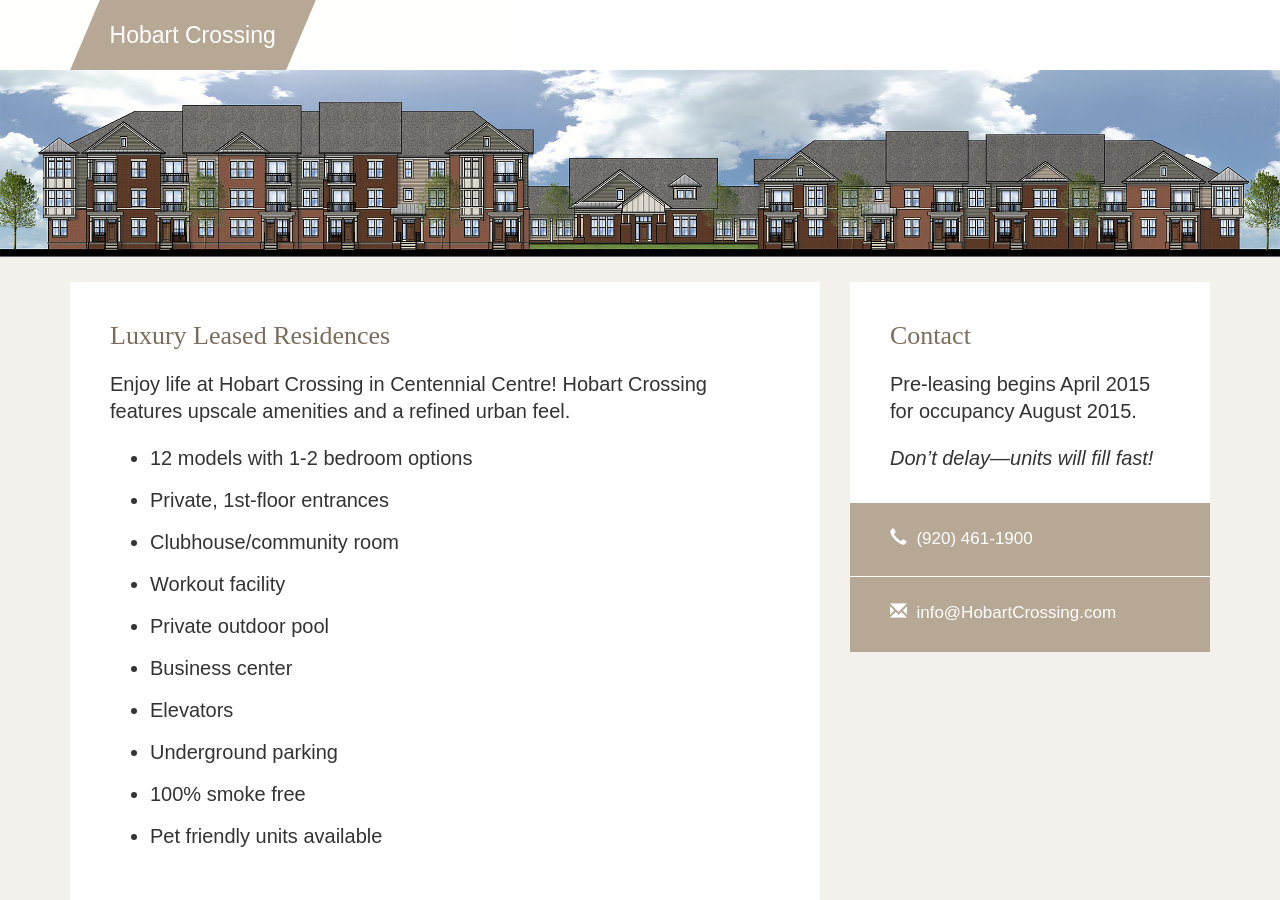
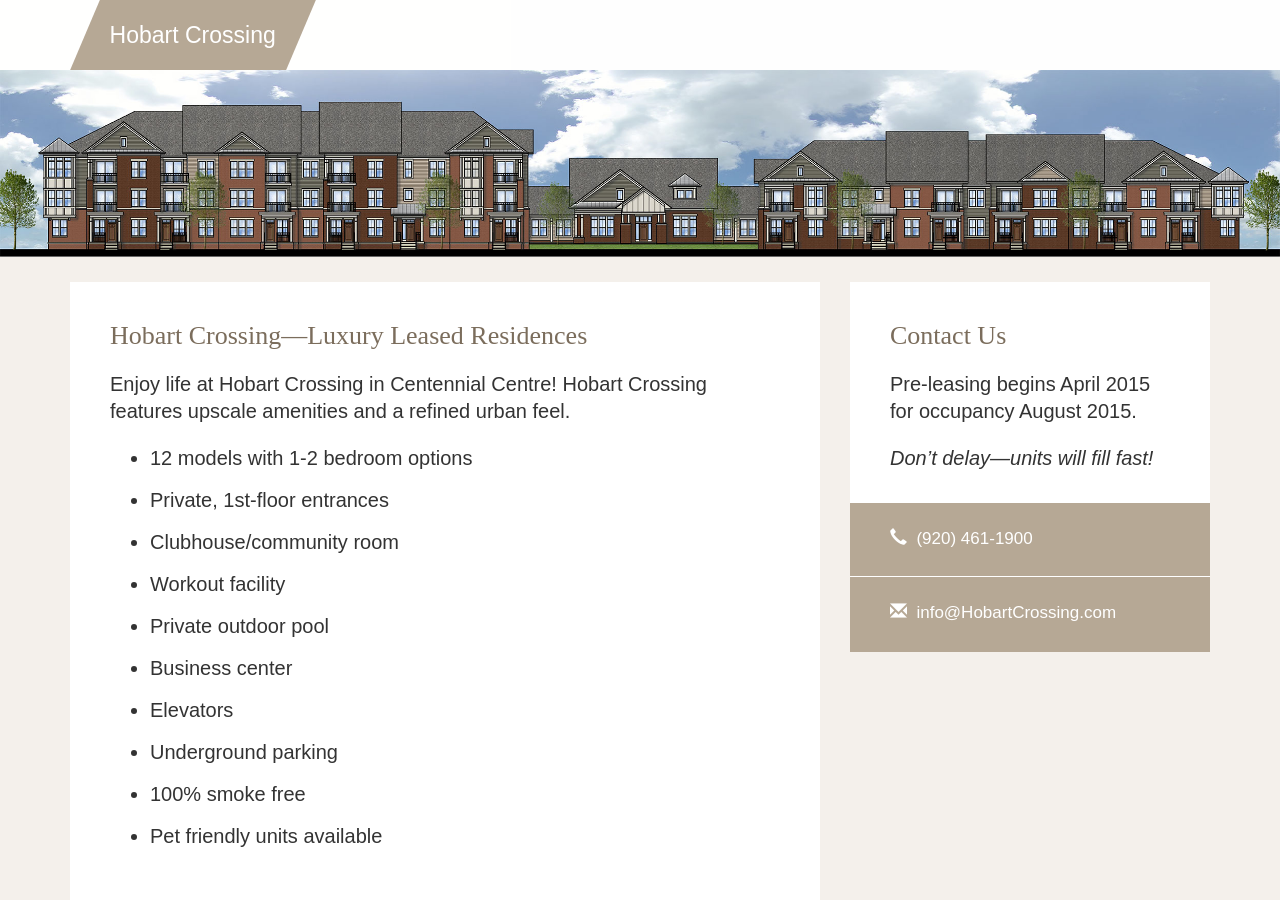
Before and after one commit to insight-creative/hobart-crossing, a Jekyll site: the page built from index.md, in a window 1280 px wide and 900 px high. Built offline with Jekyll 4.4.1, drawn with Linux system fonts in a browser that asks for light colours.

Commit message:
Proofing changes.

```diff
--- a/index.md
+++ b/index.md
@@ -8,7 +8,7 @@ layout: default
   <div class="row">
     <div class="col-md-8">
       <div class="card">
-        <h1 id="luxury_leased_residences">Luxury Leased Residences</h1>
+        <h1 id="luxury_leased_residences">Hobart Crossing—Luxury Leased Residences</h1>
 
         <p>Enjoy life at Hobart Crossing in Centennial Centre! Hobart Crossing features upscale amenities and a refined urban feel.</p>
 
@@ -40,7 +40,7 @@ layout: default
     <div class="col-md-4">
 
       <div class="card">
-        <h1>Contact</h1>
+        <h1>Contact Us</h1>
         <p>Pre-leasing begins April 2015 for occupancy August 2015.</p>
 
         <p><em>Don’t delay—units will fill fast!</em></p>
```
